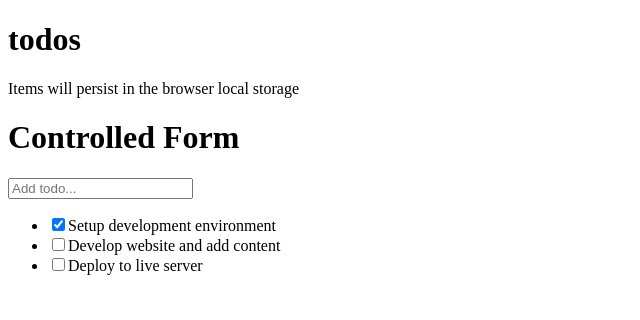
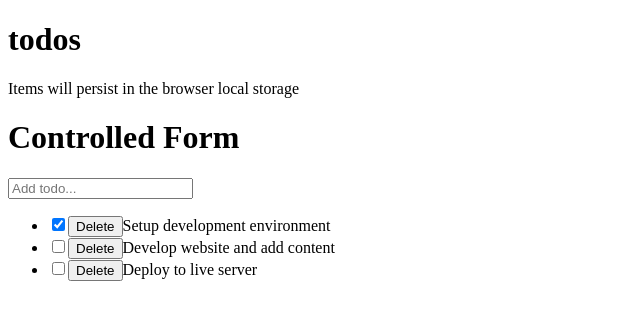
Before and after one commit to flemton/react-todo, a React (Vite) app: page / in a window 1280 px wide. Shown: the top 320 px of the page, without its empty margins (0-640 px from the left). Built offline with nearby package versions, Linux system fonts and the light colour scheme.

Commit message:
Add delete Todos funtionality

```diff
--- a/src/components/TodoItem.jsx
+++ b/src/components/TodoItem.jsx
@@ -1,4 +1,4 @@
-const TodoItem = ({ itemProp, setTodos }) => {
+const TodoItem = ({ itemProp, setTodos, delTodo }) => {
   const handleChange = (id) => {
     setTodos((prevState) =>
       prevState.map((todo) => {
@@ -19,6 +19,7 @@
       checked={itemProp.completed}
       onChange={() => handleChange(itemProp.id)}
     />
+    <button onClick={() => delTodo(itemProp.id)}>Delete</button>
     {itemProp.title}
   </li>;
 };
--- a/src/components/TodosList.jsx
+++ b/src/components/TodosList.jsx
@@ -1,10 +1,10 @@
 import TodoItem from "@/components/TodoItem";
 
-const TodosList = ({ todosProps, setTodos }) => {
+const TodosList = ({ todosProps, setTodos, delTodo }) => {
     return (
       <ul>
         {todosProps.map((todo) => (
-          <TodoItem key={todo.id} itemProp={todo} setTodos={setTodos}/>
+          <TodoItem key={todo.id} itemProp={todo} setTodos={setTodos} delTodo={delTodo}/>
         ))}
       </ul>
     );
--- a/src/components/TodosLogic.jsx
+++ b/src/components/TodosLogic.jsx
@@ -20,10 +20,19 @@
           completed: false,
         },
       ]);
+
+      const delTodo = (id) => {
+        setTodos([
+          ...todos.filter((todo) => {
+            return todo.id !== id;
+          }),
+        ]);
+      };
+
     return (
         <div>
             <InputTodo />
-            <TodosList todosProps={todos} setTodos={setTodos}/>
+            <TodosList todosProps={todos} setTodos={setTodos} delTodo={delTodo}/>
         </div>
     );
 }
```
